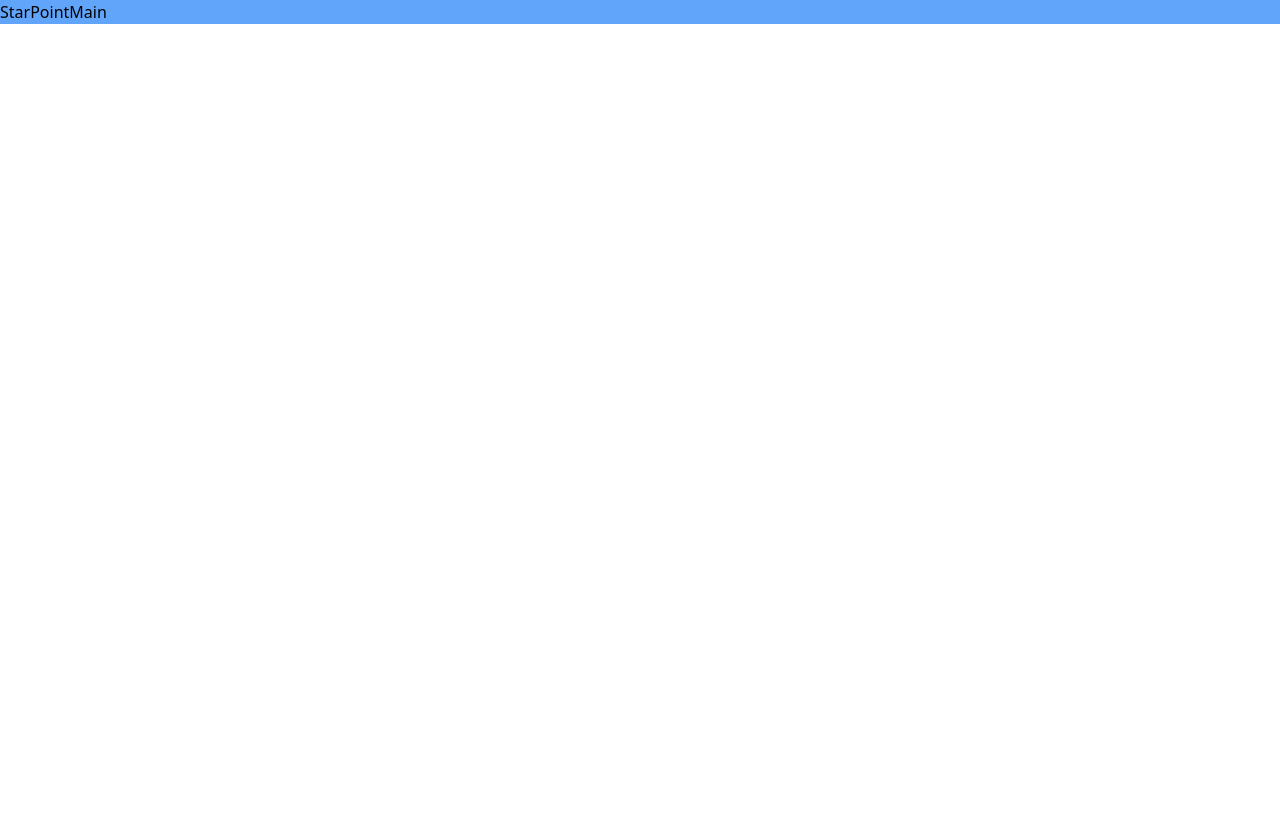
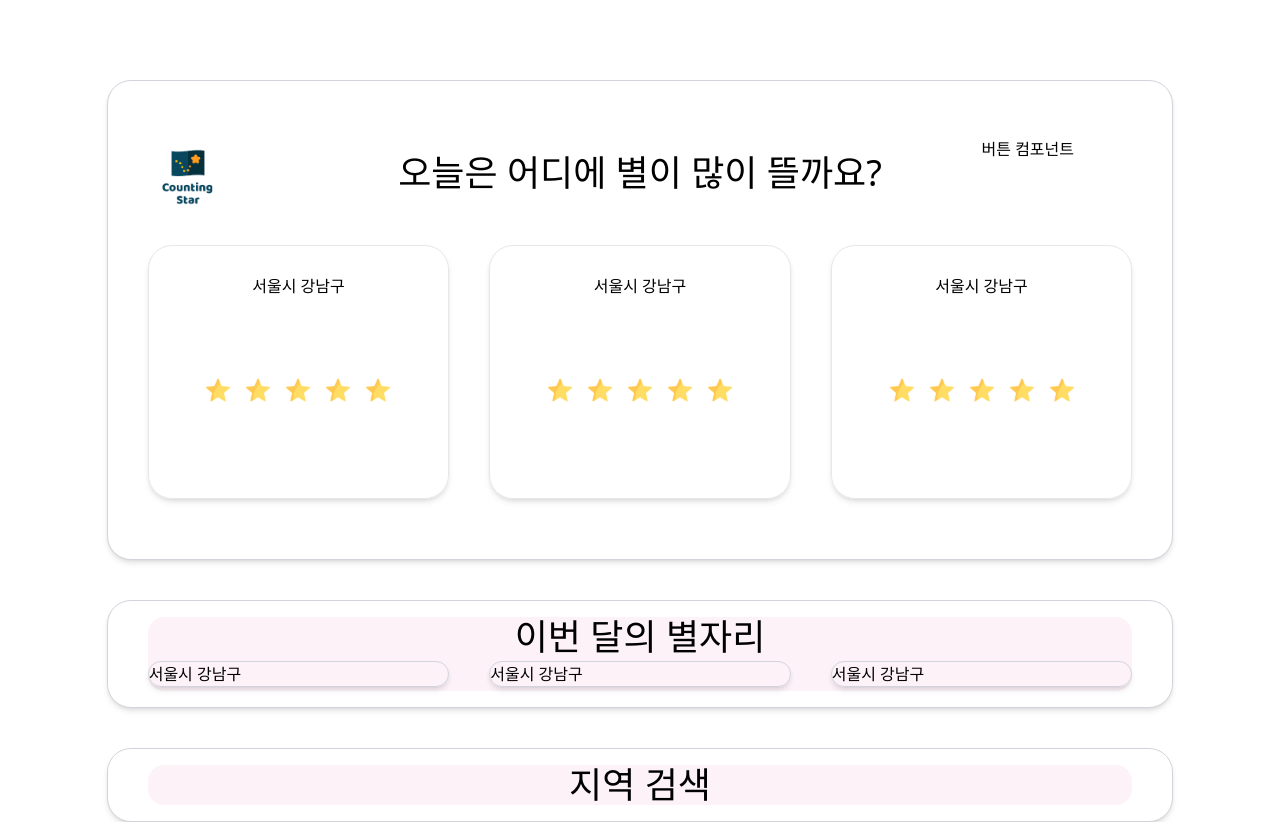
Before and after one commit to hong-bin95/CountingStar, a React (Create React App) app in the folder frontend/: page / in a window 1280 px wide. Before the commit the page ends 800 px from the top, so only its background shows below. Built offline with nearby package versions, Linux system fonts and the light colour scheme.

Commit message:
🚀 [S08P22A201-192] FE / 별점 컴포넌트 구현

```diff
--- /dev/null
+++ b/frontend/src/components/Logo.tsx
@@ -0,0 +1,24 @@
+import React from "react";
+import logo from "../assets/CountingStar.png";
+import { useNavigate } from "react-router-dom";
+type Props = {};
+
+function Logo({}: Props) {
+  const navigate = useNavigate();
+  function moveToMain() {
+    navigate("/");
+  }
+
+  return (
+    <>
+      <img
+        src={logo}
+        alt="countingStar logo"
+        className="w-20 rounded-3xl"
+        onClick={moveToMain}
+      />
+    </>
+  );
+}
+
+export default Logo;
--- a/frontend/src/components/MainPage/SearchMain.tsx
+++ b/frontend/src/components/MainPage/SearchMain.tsx
@@ -3,7 +3,11 @@ import React from "react";
 type Props = {};
 
 function SearchMain({}: Props) {
-  return <div>SearchMain</div>;
+  return (
+    <>
+      <div className="text-center text-4xl">지역 검색</div>
+    </>
+  );
 }
 
 export default SearchMain;
--- a/frontend/src/components/MainPage/StarPoint.tsx
+++ b/frontend/src/components/MainPage/StarPoint.tsx
@@ -1,9 +1,30 @@
 import React from "react";
+import { useState } from "react";
+import starScore from "../../assets/fiveStar.png";
 
 type Props = {};
 
 function StarPoint({}: Props) {
-  return <div>StarPointScore</div>;
+  const [score, setScore] = useState(5);
+
+  function repeatStar(score: number): JSX.Element[] {
+    let arr = [];
+    for (let i = 0; i < score; i++) {
+      arr.push(
+        <p>
+          <img src={starScore} className="w-6 mx-2" />
+        </p>
+      );
+    }
+
+    return arr;
+  }
+
+  return (
+    <>
+      <div className="flex justify-center pt-20 pb-24">{repeatStar(score)}</div>
+    </>
+  );
 }
 
 export default StarPoint;
--- a/frontend/src/components/MainPage/ThisMonthBox.tsx
+++ b/frontend/src/components/MainPage/ThisMonthBox.tsx
@@ -3,7 +3,14 @@ import React from "react";
 type Props = {};
 
 function ThisMonthBox({}: Props) {
-  return <div>ThisMonthBox</div>;
+  return (
+    <>
+      <div className="border border-gray-300  rounded-2xl shadow-md w-full">
+        <div>서울시 강남구</div>
+        <div></div>
+      </div>
+    </>
+  );
 }
 
 export default ThisMonthBox;
--- a/frontend/src/components/MainPage/ThisMonthMain.tsx
+++ b/frontend/src/components/MainPage/ThisMonthMain.tsx
@@ -1,9 +1,25 @@
 import React from "react";
+import ThisMonthBox from "./ThisMonthBox";
 
 type Props = {};
 
 function ThisMonthMain({}: Props) {
-  return <div>ThisMonthMain</div>;
+  return (
+    <>
+      <div className="text-4xl text-center">이번 달의 별자리</div>
+      <div className="grid grid-cols-12 gap-10 mx-auto my-1 ">
+        <div className="col-span-4">
+          <ThisMonthBox />
+        </div>
+        <div className="col-span-4">
+          <ThisMonthBox />
+        </div>
+        <div className="col-span-4">
+          <ThisMonthBox />
+        </div>
+      </div>
+    </>
+  );
 }
 
 export default ThisMonthMain;
--- a/frontend/src/components/MainPage/TodayBox.tsx
+++ b/frontend/src/components/MainPage/TodayBox.tsx
@@ -1,9 +1,19 @@
 import React from "react";
+import StarPoint from "./StarPoint";
 
 type Props = {};
 
 function TodayBox({}: Props) {
-  return <div>StarPointBox</div>;
+  return (
+    <>
+      <div className="border border-gray-200 rounded-3xl shadow-md w-full">
+        <div className="text-center pt-7">서울시 강남구</div>
+        <div>
+          <StarPoint />
+        </div>
+      </div>
+    </>
+  );
 }
 
 export default TodayBox;
--- a/frontend/src/components/MainPage/TodayMain.tsx
+++ b/frontend/src/components/MainPage/TodayMain.tsx
@@ -1,9 +1,36 @@
 import React from "react";
+import Logo from "../Logo";
+import TodayBox from "../../components/MainPage/TodayBox";
 
 type Props = {};
 
 function TodayMain({}: Props) {
-  return <div>StarPointMain</div>;
+  return (
+    <>
+      <div className="grid grid-cols-12 gap-4 mb-7">
+        <div className="col-span-2 ">
+          <Logo />
+        </div>
+        <div className="col-span-8 ">
+          <p className="text-4xl text-center py-4">
+            오늘은 어디에 별이 많이 뜰까요?
+          </p>
+        </div>
+        <div className="col-span-2 ">버튼 컴포넌트</div>
+      </div>
+      <div className="grid grid-cols-12 gap-10 mx-auto my-1 ">
+        <div className="col-span-4">
+          <TodayBox />
+        </div>
+        <div className="col-span-4">
+          <TodayBox />
+        </div>
+        <div className="col-span-4">
+          <TodayBox />
+        </div>
+      </div>
+    </>
+  );
 }
 
 export default TodayMain;
--- a/frontend/src/pages/Main.tsx
+++ b/frontend/src/pages/Main.tsx
@@ -1,11 +1,25 @@
 import React from "react";
+import SearchMain from "../components/MainPage/SearchMain";
+import ThisMonthMain from "../components/MainPage/ThisMonthMain";
 import TodayMain from "../components/MainPage/TodayMain";
 
 function Main() {
   return (
     <>
-      <div className="bg-blue-400">
-        <TodayMain />
+      <div className="container mx-auto mt-20 px-10 pt-10 pb-10 w-5/6 h-50 flex flex-col shadow-md rounded-3xl border border-gray-300 bg-white">
+        <div className="my-4 rounded-2xl">
+          <TodayMain />
+        </div>
+      </div>
+      <div className="container mx-auto mt-10 px-10 w-5/6 h-50 flex flex-col shadow-md rounded-3xl border border-gray-300 bg-white">
+        <div className="my-4 rounded-2xl bg-pink-50">
+          <ThisMonthMain />
+        </div>
+      </div>
+      <div className="container mx-auto mt-10 px-10 w-5/6 h-50 flex flex-col shadow-md rounded-3xl border border-gray-300 bg-white">
+        <div className="my-4 rounded-2xl bg-pink-50">
+          <SearchMain />
+        </div>
       </div>
     </>
   );
```
Also changed, not shown: frontend/src/assets/fiveStar.png (added).
